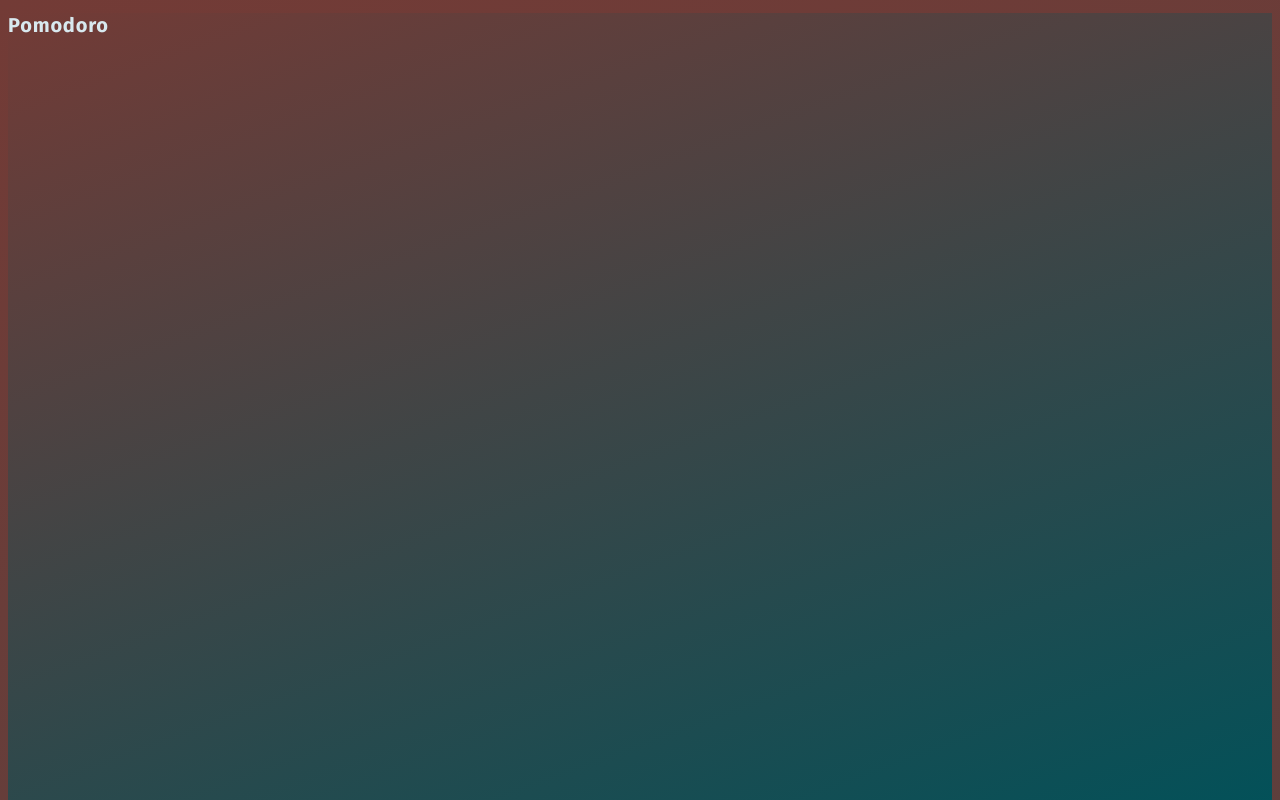
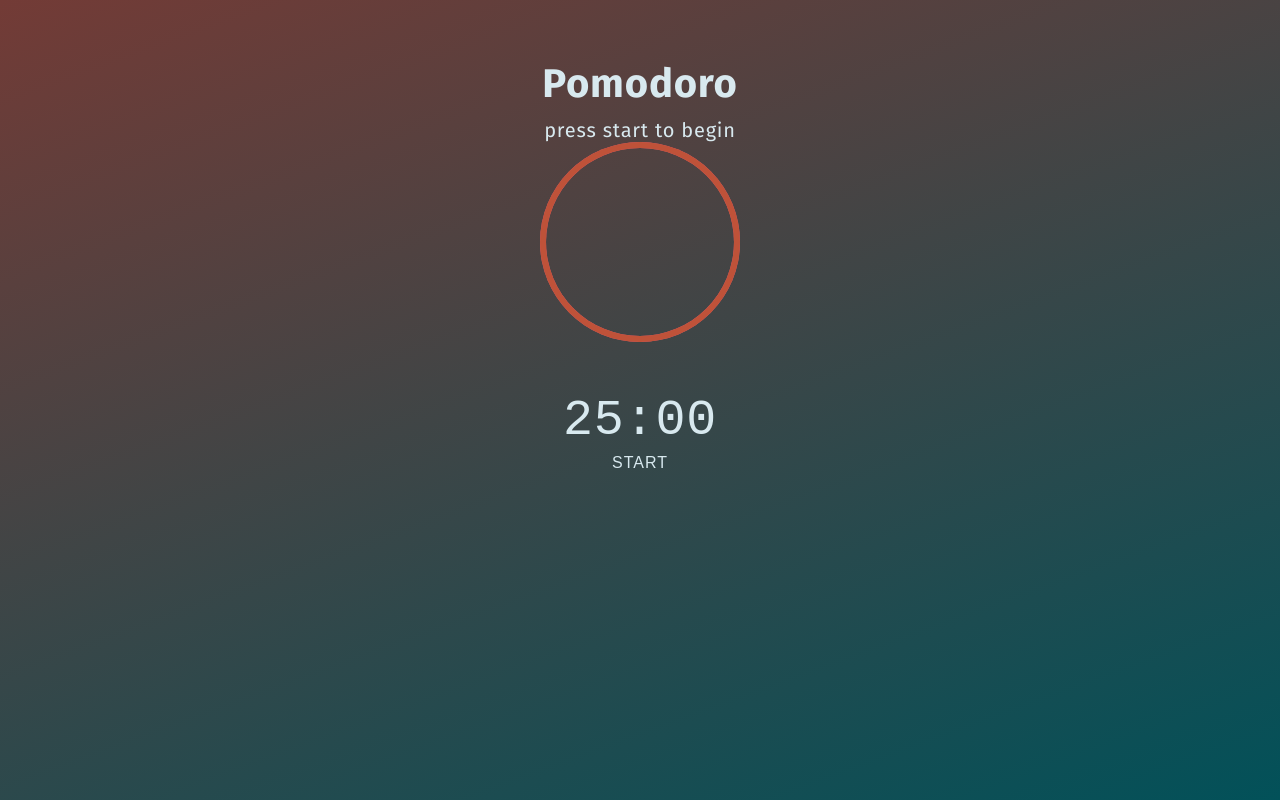
Before and after one commit to slurpsz/pomodoro-app, a plain HTML site: page index.html in a window 1280 px wide. Shown: the top 800 px of the page. Drawn offline with Linux system fonts and the light colour scheme; a web font is replaced by a local one.

Commit message:
added style

```diff
--- a/style.css
+++ b/style.css
@@ -1,4 +1,4 @@
-* {
+html {
   font-family: "Fira Sans", sans-serif;
   font-size: 20px;
   letter-spacing: 0.8px;
@@ -7,3 +7,110 @@
   background-image: linear-gradient(-20deg, #025159 0%, #733b36 100%);
   background-size: cover;
 }
+
+h1 {
+  margin: 0 auto 10px auto;
+  color: #d8e9ef;
+}
+
+p {
+  margin: 0;
+
+}
+
+.app-message {
+  height: 20px;
+  margin: 10px auto 20px auto;
+}
+
+#app-container {
+  width: 250px;
+  height: 420px;
+  margin: 40px auto;
+  text-align: center;
+  border-radius: 5px;
+  -webkit-border-radius: 5px;
+  -moz-border-radius: 5px;
+  -ms-border-radius: 5px;
+  -o-border-radius: 5px;
+  padding: 20px;
+}
+
+.app-circle {
+  position: relative;
+  margin: 0 auto;
+  width: 200px;
+  height: 200px;
+}
+
+.cirlce-shape {
+  pointer-events: none;
+}
+
+.semi-circle {
+  position: absolute;
+  width: 100px;
+  height: 200px;
+  box-sizing: border-box;
+  border: solid 6px;
+}
+
+.left-side {
+  top: 0;
+  left: 0;
+  transform-origin: right center;
+  transform: rotate(0deg);
+  -webkit-transform: rotate(0deg);
+  -moz-transform: rotate(0deg);
+  -ms-transform: rotate(0deg);
+  -o-transform: rotate(0deg);
+  border-top-left-radius: 100px;
+  border-bottom-left-radius: 100px;
+  border-right: none;
+}
+
+.right-side {
+  top: 0;
+  left: 100px;
+  transform-origin: left center;
+  transform: rotate (0deg);
+  -webkit-transform: rotate (0deg);
+  -moz-transform: rotate (0deg);
+  -ms-transform: rotate (0deg);
+  -o-transform: rotate (0deg);
+  border-top-right-radius: 100px;
+  border-bottom-right-radius: 100px;
+  border-left: none;
+}
+
+.circle {
+  border-color: #bf5239;
+}
+
+.circle-mask {
+  border-color: #e85a71;
+}
+
+.app-counter-box {
+  font-family: 'Droid Sans Mono', monospace;
+  font-size: 250%;
+  position: relative;
+  top: 50px;
+  color: #d8e9ef;
+}
+
+button {
+  position: relative;
+  top: 50px;
+  font-size: 80%;
+  text-transform: uppercase;
+  letter-spacing: 1px;
+  border: none;
+  background: none;
+  outline: none;
+  color: #d8e9ef;
+}
+
+button:hover {
+  color: #90c0d1;
+}
```
